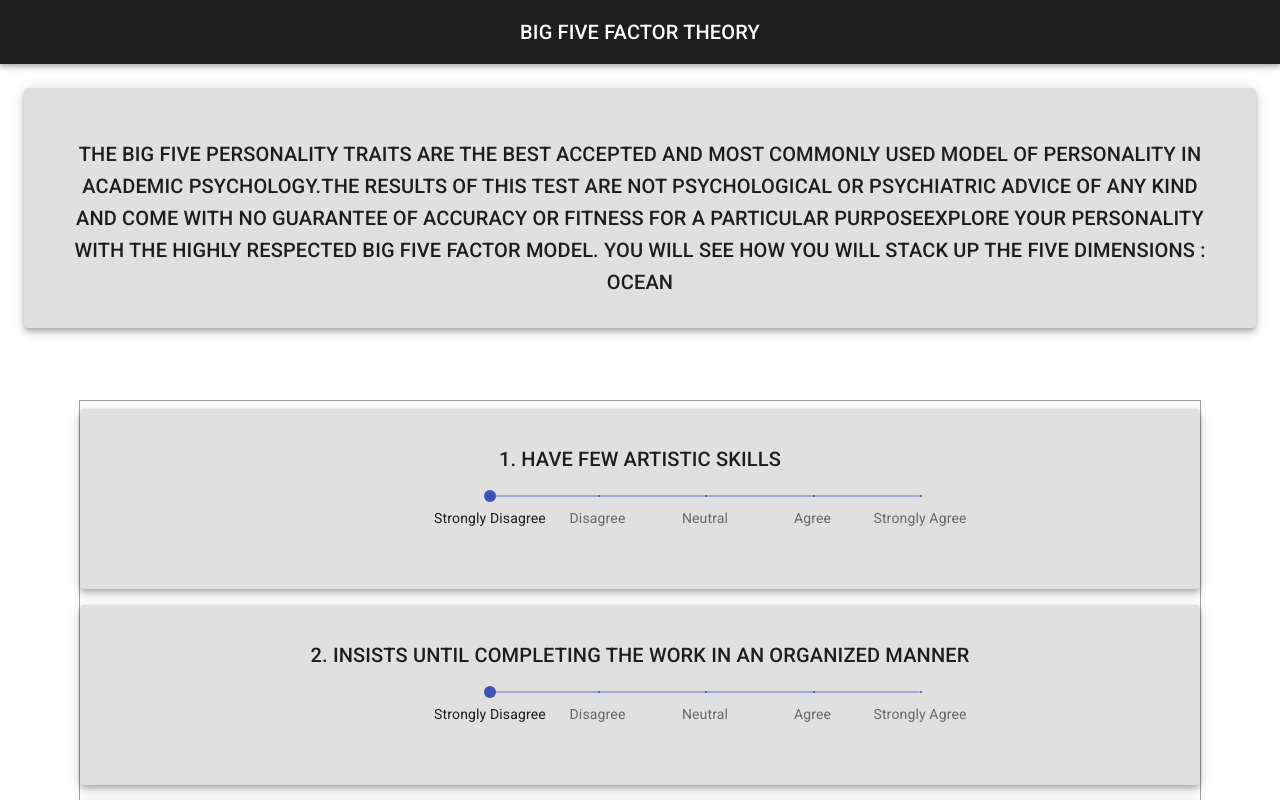
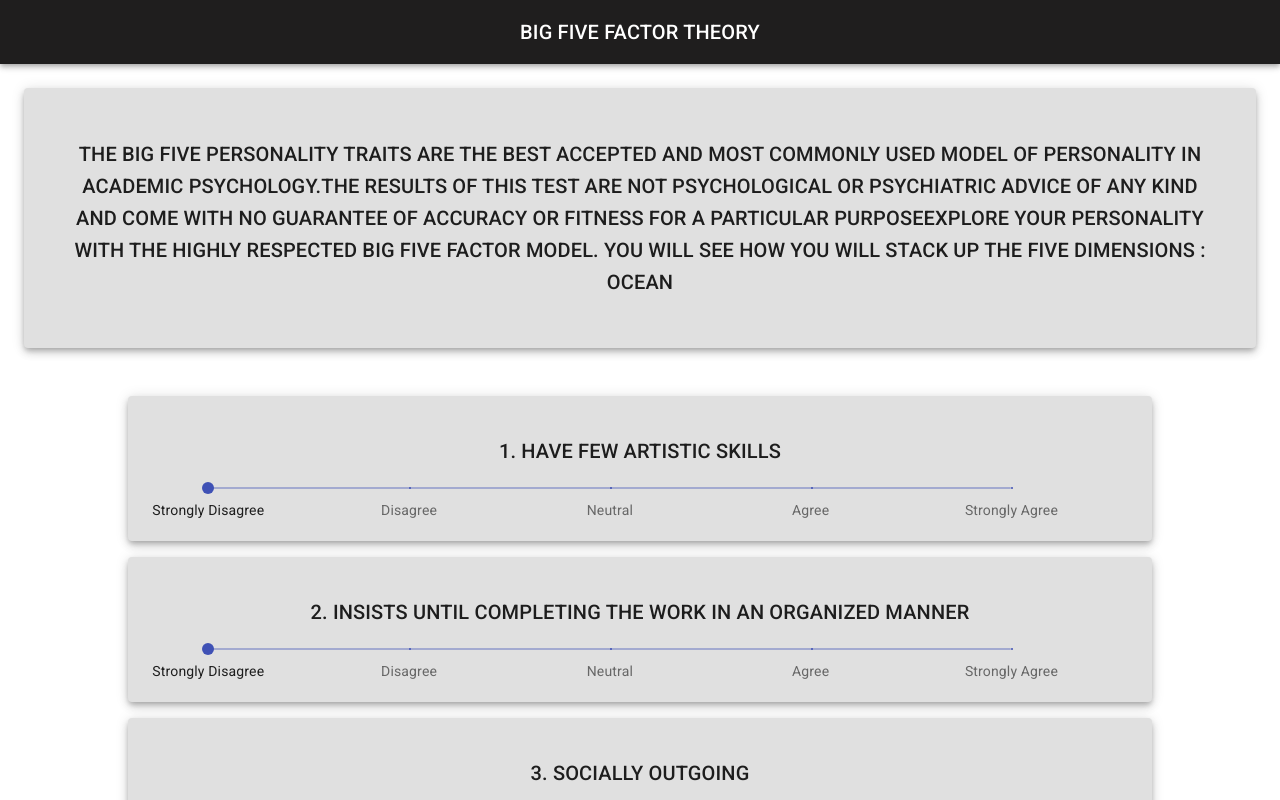
Before and after one commit to Santosh-Balaaji/Personal-Analaysis, a React (Create React App) app: page /index.html in a window 1280 px wide. Shown: the top 800 px of the page. Built offline with nearby package versions, Linux system fonts and the light colour scheme.

Commit message:
corrected section1

```diff
--- a/src/Components/Description.js
+++ b/src/Components/Description.js
@@ -8,8 +8,8 @@ const useStyles = makeStyles(theme => ({
     flexWrap: 'wrap',
     '& > *': {
       margin: theme.spacing(3),
-      width: '150rem',
-      height: '15rem',
+      width: '100%',
+      height: '20%',
     backgroundColor: '#e0e0e0',
     },
   },
--- a/src/Components/Sliders.js
+++ b/src/Components/Sliders.js
@@ -7,20 +7,19 @@ const useStyles = makeStyles(theme => ({
       flexGrow: 1,
     },
     paper: {
-        height: '10rem',
-        width:'69rem',
-        padding: '10px 10px',
+        height: '100%',
+        width:'100%',
+        padding: '15px 10px',
         margin: `${theme.spacing(1)}px auto`,
       backgroundColor: '#e0e0e0',
 
     },
     margin: {
         height: theme.spacing(3),
-        left: 400
       },
       slider:{
-          width: 430,
-          left: 400
+          width: '80%'
+
       }
 
   }));
@@ -43,7 +42,7 @@ export default function Sliders(props){
       <Typography variant='h6' id="discrete-slider-custom" gutterBottom >
         {props.sliderTypo}
       </Typography>
-      <div className={classes.slider} style={{marginLeft:'25em'}}>
+      <div className={classes.slider} style={{marginLeft:'7%'}}>
       <Slider
         defaultValue={1}
         getAriaValueText={valuetext}
--- a/src/Sections/Section1.js
+++ b/src/Sections/Section1.js
@@ -165,8 +165,8 @@ class Section1 extends React.Component {
 
       const defaultProps = {
         bgcolor: 'background.paper',
-        m: 6,
-        style: { width: '70rem', height: '244rem' },
+        m: 2,
+        style: { width: '80%', height: '60%' },
         borderColor: 'grey.500',
       };
 
@@ -175,7 +175,7 @@ class Section1 extends React.Component {
           <ButtonAppBar AppBarText={'BIG FIVE FACTOR THEORY'}/>
         <SimplePaper Description={'THE BIG FIVE PERSONALITY TRAITS ARE THE BEST ACCEPTED AND MOST COMMONLY USED MODEL OF PERSONALITY IN ACADEMIC PSYCHOLOGY.THE RESULTS OF THIS TEST ARE NOT PSYCHOLOGICAL OR PSYCHIATRIC ADVICE OF ANY KIND AND COME WITH NO GUARANTEE OF ACCURACY OR FITNESS FOR A PARTICULAR PURPOSEEXPLORE YOUR PERSONALITY WITH THE HIGHLY RESPECTED BIG FIVE FACTOR MODEL. YOU WILL SEE HOW YOU WILL STACK UP THE FIVE DIMENSIONS : OCEAN'} />
         <Box display="flex" justifyContent="center">
-        <Box border={1} {...defaultProps}>
+        <Box  {...defaultProps}>
         <Grid container>
       <Sliders sliderTypo={'1. HAVE FEW ARTISTIC SKILLS'} onChange={this.onChange1} marks={this.state.marks} />
       <Sliders sliderTypo={'2. INSISTS UNTIL COMPLETING THE WORK IN AN ORGANIZED MANNER'} onChange={this.onChange2} marks={this.state.marks} />
```
